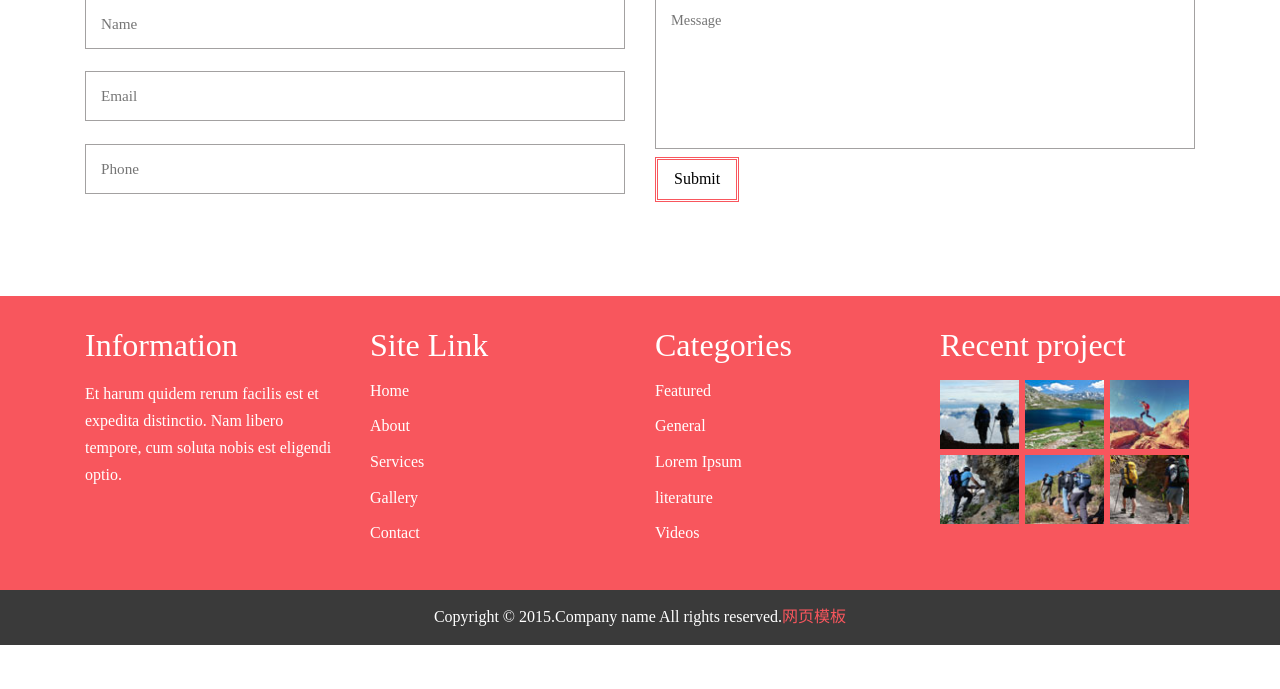
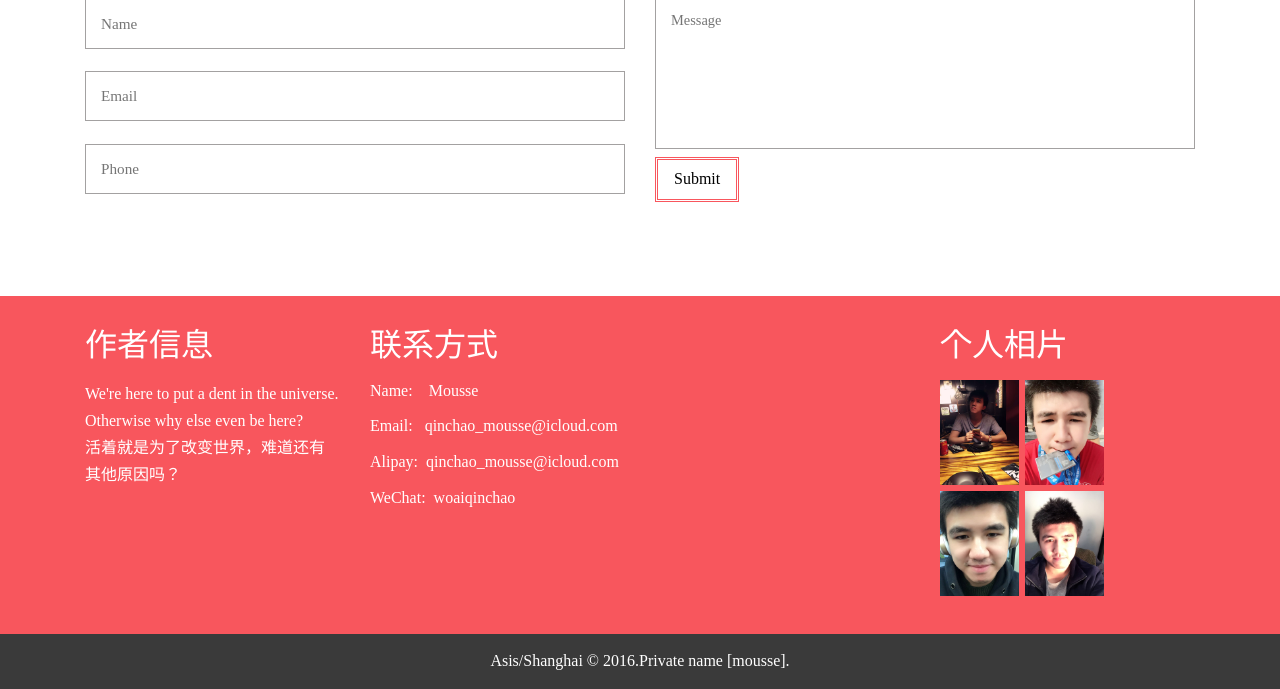
Before and after one commit to mousseqin/ci_project, a CodeIgniter app: page /database/ in a window 1280 px wide. Shown: the part 4302-4991 px from the top of the page. Before the commit the page ends 4947 px from the top, so only its background shows below. Run offline with CodeIgniter, Linux system fonts and the light colour scheme; some libraries are stand-ins or nearby versions; some web fonts are replaced.

Commit message:
index update

```diff
--- a/application/views/fitness/index.php
+++ b/application/views/fitness/index.php
@@ -1,35 +1,8 @@
 <!DOCTYPE HTML>
 <html>
 <head>
-    <title>Home</title>
-    <link href="/public/css/bootstrap.css" rel="stylesheet" type="text/css" media="all">
-    <!-- jQuery (necessary for Bootstrap's JavaScript plugins) -->
-    <script src="/public/js/jquery-1.11.0.min.js"></script>
-    <!-- Custom Theme files -->
-    <link href="/public/css/style.css" rel="stylesheet" type="text/css" media="all"/>
-    <!-- Custom Theme files -->
-    <meta name="viewportA" content="width=device-width, initial-scale=1">
-    <meta http-equiv="Content-Type" content="text/html; charset=utf-8"/>
-    <meta name="keywords" content="Wandering Responsive web template, Bootstrap Web Templates, Flat Web Templates, Andriod Compatible web template,
-Smartphone Compatible web template, free webdesigns for Nokia, Samsung, LG, SonyErricsson, Motorola web design"/>
-    <script type="application/x-javascript"> addEventListener("load", function () {
-            setTimeout(hideURLbar, 0);
-        }, false);
-        function hideURLbar() {
-            window.scrollTo(0, 1);
-        } </script>
-    <!-- start-smoth-scrolling -->
-    <script type="text/javascript" src="/public/js/move-top.js"></script>
-    <script type="text/javascript" src="/public/js/easing.js"></script>
-    <script type="text/javascript">
-        jQuery(document).ready(function ($) {
-            $(".scroll").click(function (event) {
-                event.preventDefault();
-                $('html,body').animate({scrollTop: $(this.hash).offset().top}, 1000);
-            });
-        });
-    </script>
-    <!-- //end-smoth-scrolling -->
+    <title>个人网站 | 还在施工中 | 兴趣爱好 </title>
+    <?php include_once 'index_head.html'; ?>
 </head>
 <body>
 <!--header start here-->
@@ -40,7 +13,7 @@ Smartphone Compatible web template, free webdesigns for Nokia, Samsung, LG, Sony
     <div class="container">
         <div class="header-main">
             <div class="logo">
-                <h1><a href="index.html">Wandering</a></h1>
+                <h1><a href="index.php/fitness">Wandering</a></h1>
             </div>
         </div>
     </div>
@@ -51,12 +24,11 @@ Smartphone Compatible web template, free webdesigns for Nokia, Samsung, LG, Sony
             <div class="top-nav">
                 <span class="menu"> <img src="/public/images/icon.png" alt=""/></span>
                 <ul class="res">
-                    <li><a href="index.html" class="active">Home</a></li>
-                    <li><a class="scroll" href="#about">About Us</a></li>
-                    <li><a class="scroll" href="#services">Services</a></li>
-                    <li><a class="scroll" href="#gallery">Gallery</a></li>
-                    <li><a class="scroll" href="#contact">Contact</a></li>
-
+                    <li><a href="index.php/fitness" class="active">首页</a></li>
+                    <li><a class="scroll" href="#services">服务</a></li>
+                    <li><a class="scroll" href="#gallery">画廊</a></li>
+                    <li><a class="scroll" href="#about">关于我们</a></li>
+                    <li><a class="scroll" href="#contact">联系我们</a></li>
                 </ul>
                 <!--script-->
                 <script>
@@ -69,26 +41,26 @@ Smartphone Compatible web template, free webdesigns for Nokia, Samsung, LG, Sony
             <div class="header-right">
                 <div class="social-icons">
                     <ul>
-                        <li><a href="#"><span class="fa"> </span></a></li>
-                        <li><a href="#"><span class="tw"> </span></a></li>
-                        <li><a href="#"><span class="g"> </span></a></li>
-                        <li><a href="#"><span class="in"> </span></a></li>
-                        <li><a href="#"><span class="pin"> </span></a></li>
-                        <li><a href="#"><span class="you"> </span></a></li>
+                        <li><a href="<?PHP echo FACEBOOK_HOME; ?>" target="_blank"><span class="fa"> </span></a></li>
+                        <li><a href="<?PHP echo TWITTER_HOME; ?>" target="_blank"><span class="tw"> </span></a></li>
+<!--                        <li><a href="#"><span class="g"> </span></a></li>-->
+<!--                        <li><a href="#"><span class="in"> </span></a></li>-->
+<!--                        <li><a href="#"><span class="pin"> </span></a></li>-->
+<!--                        <li><a href="#"><span class="you"> </span></a></li>-->
                     </ul>
                 </div>
-                <div class="search-in">
-                    <div class="search">
-                        <form>
-                            <input type="text" class="text">
-                            <input type="submit" value="SEARCH">
-                        </form>
-                        <div class="close-in"><img src="/public/images/s-close.png" alt=""/></div>
-                    </div>
-                    <div class="right">
-                        <button></button>
-                    </div>
-                </div>
+<!--                <div class="search-in">-->
+<!--                    <div class="search">-->
+<!--                        <form>-->
+<!--                            <input type="text" class="text">-->
+<!--                            <input type="submit" value="SEARCH">-->
+<!--                        </form>-->
+<!--                        <div class="close-in"><img src="/public/images/s-close.png" alt=""/></div>-->
+<!--                    </div>-->
+<!--                    <div class="right">-->
+<!--                        <button></button>-->
+<!--                    </div>-->
+<!--                </div>-->
                 <script type="text/javascript">
                     $('.search').hide();
                     $('button').click(function () {
@@ -396,73 +368,16 @@ Smartphone Compatible web template, free webdesigns for Nokia, Samsung, LG, Sony
     </div>
 </div>
 <!--contact end here-->
+
 <!--footer start here-->
-<div class="footer">
-    <div class="container">
-        <div class="footer-main">
-            <div class="col-md-3 ftr-grd">
-                <h3>Information</h3>
-                <p>Et harum quidem rerum facilis est et expedita distinctio. Nam libero tempore, cum soluta nobis est
-                    eligendi optio.</p>
-                <ul class="ftr-icons">
-                    <li><a href="#"><span class="cr-fa"> </span></a></li>
-                    <li><a href="#"><span class="cr-tw"> </span></a></li>
-                    <li><a href="#"><span class="cr-in"> </span></a></li>
-                </ul>
-            </div>
-            <div class="col-md-3 ftr-grd">
-                <h3>Site Link</h3>
-                <ul class="ftr-links">
-                    <li><a href="#home">Home</a></li>
-                    <li><a href="#about">About</a></li>
-                    <li><a href="#services">Services</a></li>
-                    <li><a href="#gallery">Gallery</a></li>
-                    <li><a href="#contact">Contact</a></li>
-                </ul>
-            </div>
-            <div class="col-md-3 ftr-grd">
-                <h3>Categories</h3>
-                <ul class="ftr-categ">
-                    <li><a href="#">Featured</a></li>
-                    <li><a href="#">General</a></li>
-                    <li><a href="#">Lorem Ipsum</a></li>
-                    <li><a href="#">literature</a></li>
-                    <li><a href="#">Videos</a></li>
-                </ul>
+<?php include_once "index_foot.php"; ?>
+<!--footer end here-->
 
-            </div>
-            <div class="col-md-3 ftr-grd">
-                <h3>Recent project</h3>
-                <div class="ftr-gd4-img">
-                    <div class="col-md-4 ftr-gd4-1"><a href="single.html"><img src="/public/images/f1.jpg" alt=""
-                                                                               class="img-responsive"></a></div>
-                    <div class="col-md-4 ftr-gd4-1"><a href="single.html"><img src="/public/images/f2.jpg" alt=""
-                                                                               class="img-responsive"></a></div>
-                    <div class="col-md-4 ftr-gd4-1"><a href="single.html"><img src="/public/images/f3.jpg" alt=""
-                                                                               class="img-responsive"></a></div>
-                    <div class="clearfix"></div>
-                </div>
-                <div class="ftr-gd4-img">
-                    <div class="col-md-4 ftr-gd4-1"><a href="single.html"><img src="/public/images/f4.jpg" alt=""
-                                                                               class="img-responsive"></a></div>
-                    <div class="col-md-4 ftr-gd4-1"><a href="single.html"><img src="/public/images/f5.jpg" alt=""
-                                                                               class="img-responsive"></a></div>
-                    <div class="col-md-4 ftr-gd4-1"><a href="single.html"><img src="/public/images/f6.jpg" alt=""
-                                                                               class="img-responsive"></a></div>
-                    <div class="clearfix"></div>
-                </div>
-            </div>
-            <div class="clearfix"></div>
-        </div>
-    </div>
-</div>
-<!--footer end here-->
 <!--copyright start here-->
 <div class="copyright">
     <div class="container">
         <div class="copy-main">
-            <p>Copyright &copy; 2015.Company name All rights reserved.<a target="_blank"
-                                                                         href="http://sc.chinaz.com/moban/">&#x7F51;&#x9875;&#x6A21;&#x677F;</a>
+            <p>Asis/Shanghai &copy; 2016.Private name [mousse].</a>
             </p>
         </div>
         <script type="text/javascript">
--- /dev/null
+++ b/application/views/fitness/index_foot.php
@@ -0,0 +1,57 @@
+<div class="footer">
+	<div class="container">
+		<div class="footer-main">
+			<div class="col-md-3 ftr-grd">
+				<h3>作者信息</h3>
+				<p>We're here to put a dent in the universe. Otherwise why else even be here?
+					<br/>活着就是为了改变世界，难道还有其他原因吗？</p>
+				<ul class="ftr-icons">
+					<li><a href="#"><span class="cr-fa"> </span></a></li>
+					<li><a href="#"><span class="cr-tw"> </span></a></li>
+					<li><a href="#"><span class="cr-in"> </span></a></li>
+				</ul>
+			</div>
+			<div class="col-md-3 ftr-grd">
+				<h3>联系方式</h3>
+				<ul class="ftr-links">
+					<li><a>Name:&nbsp;&nbsp;&nbsp;&nbsp;Mousse</a></li>
+					<li><a>Email:&nbsp;&nbsp;&nbsp;qinchao_mousse@icloud.com</a></li>
+					<li><a>Alipay:&nbsp;&nbsp;qinchao_mousse@icloud.com</a></li>
+					<li><a>WeChat:&nbsp;&nbsp;woaiqinchao</a></li>
+				</ul>
+			</div>
+			<div class="col-md-3 ftr-grd">
+<!--				<h3>Categories</h3>-->
+<!--				<ul class="ftr-categ">-->
+<!--					<li><a href="#">Featured</a></li>-->
+<!--					<li><a href="#">General</a></li>-->
+<!--					<li><a href="#">Lorem Ipsum</a></li>-->
+<!--					<li><a href="#">literature</a></li>-->
+<!--					<li><a href="#">Videos</a></li>-->
+<!--				</ul>-->
+			</div>
+			<div class="col-md-3 ftr-grd">
+				<h3>个人相片</h3>
+				<div class="ftr-gd4-img">
+					<div class="col-md-4 ftr-gd4-1">
+						<img src="/public/images/myself/WechatIMG4.jpeg" alt="" class="img-responsive">
+					</div>
+					<div class="col-md-4 ftr-gd4-1">
+						<img src="/public/images/myself/WechatIMG3.jpeg" alt="" class="img-responsive">
+					</div>
+					<div class="clearfix"></div>
+				</div>
+				<div class="ftr-gd4-img">
+					<div class="col-md-4 ftr-gd4-1">
+						<img src="/public/images/myself/WechatIMG2.jpeg" alt="" class="img-responsive">
+					</div>
+					<div class="col-md-4 ftr-gd4-1">
+						<img src="/public/images/myself/WechatIMG1.jpeg" alt="" class="img-responsive">
+					</div>
+					<div class="clearfix"></div>
+				</div>
+			</div>
+			<div class="clearfix"></div>
+		</div>
+	</div>
+</div>
--- /dev/null
+++ b/application/views/fitness/index_head.html
@@ -0,0 +1,28 @@
+<link href="/public/css/bootstrap.css" rel="stylesheet" type="text/css" media="all">
+<!-- jQuery (necessary for Bootstrap's JavaScript plugins) -->
+<script src="/public/js/jquery-1.11.0.min.js"></script>
+<!-- Custom Theme files -->
+<link href="/public/css/style.css" rel="stylesheet" type="text/css" media="all"/>
+<!-- Custom Theme files -->
+<meta name="viewportA" content="width=device-width, initial-scale=1">
+<meta http-equiv="Content-Type" content="text/html; charset=utf-8"/>
+<script type="application/x-javascript">
+    addEventListener("load", function () {
+        setTimeout(hideURLbar, 0);
+    }, false);
+    function hideURLbar() {
+        window.scrollTo(0, 1);
+    }
+</script>
+<!-- start-smoth-scrolling -->
+<script type="text/javascript" src="/public/js/move-top.js"></script>
+<script type="text/javascript" src="/public/js/easing.js"></script>
+<script type="text/javascript">
+    jQuery(document).ready(function ($) {
+        $(".scroll").click(function (event) {
+            event.preventDefault();
+            $('html,body').animate({scrollTop: $(this.hash).offset().top}, 1000);
+        });
+    });
+</script>
+<!-- //end-smoth-scrolling -->
--- a/index.php
+++ b/index.php
@@ -53,6 +53,8 @@
  * NOTE: If you change these, also change the error_reporting() code below
  */
 define('ENVIRONMENT', isset($_SERVER['CI_ENV']) ? $_SERVER['CI_ENV'] : 'development');
+define('FACEBOOK_HOME', 'https://www.facebook.com/profile.php?id=100009559232858');
+define('TWITTER_HOME', 'https://twitter.com/Mousse1988');
 
 /*
  *---------------------------------------------------------------
```
Also changed, not shown: public/images/myself/WechatIMG1.jpeg (added), public/images/myself/WechatIMG2.jpeg (added), public/images/myself/WechatIMG3.jpeg (added), public/images/myself/WechatIMG4.jpeg (added).
